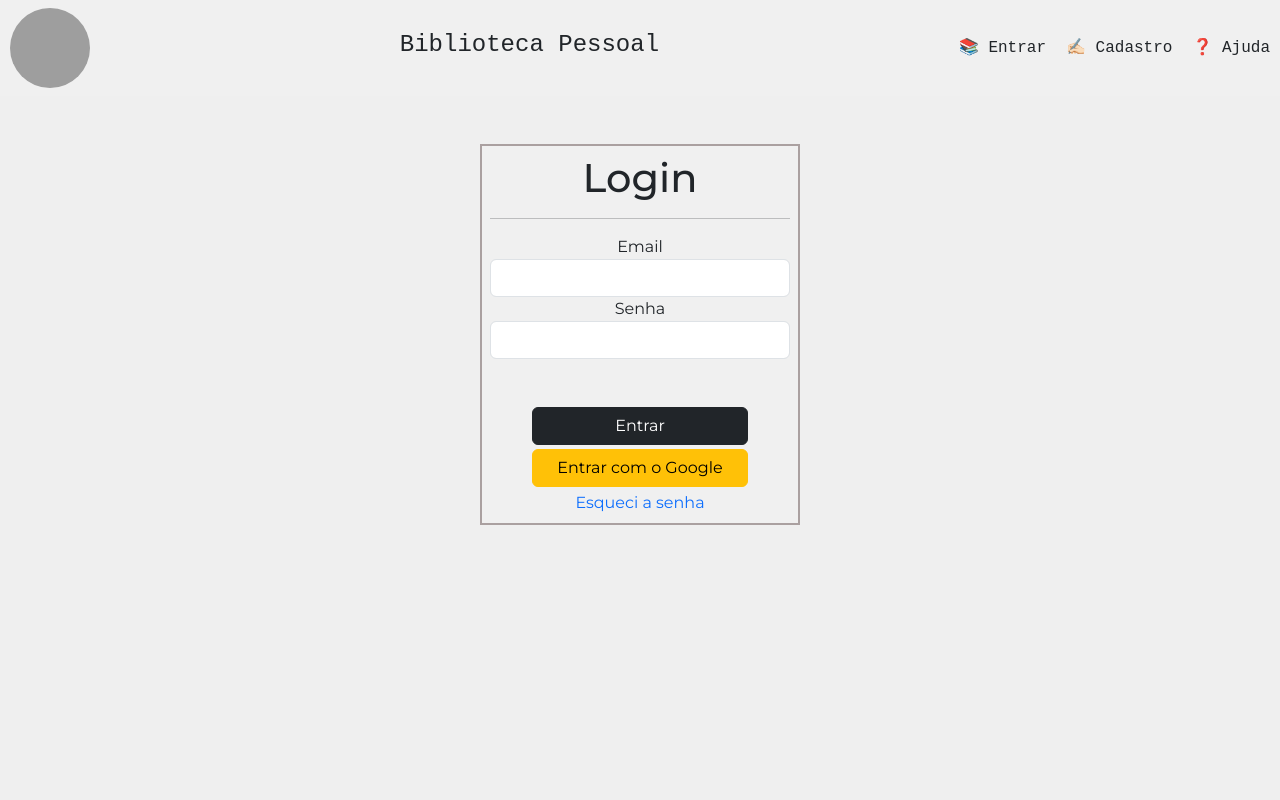
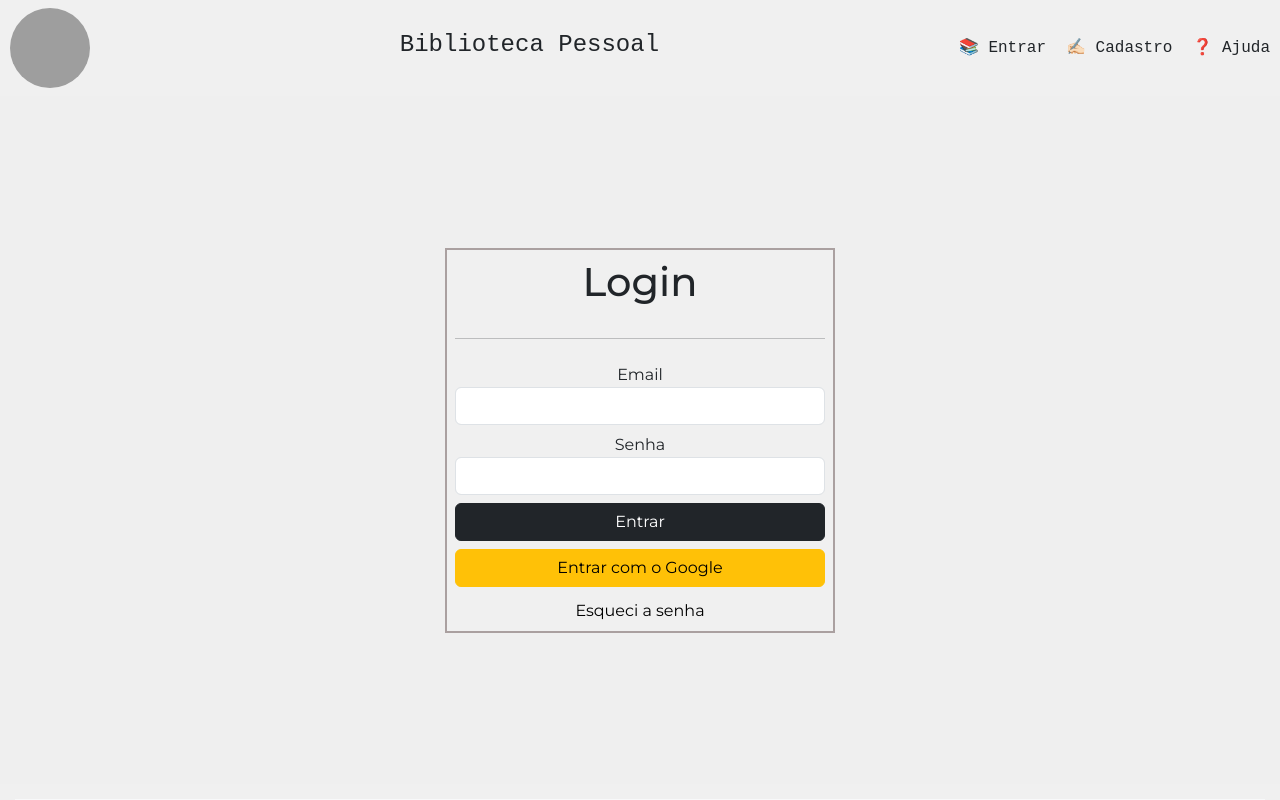
Before and after one commit to ingxrd/Semana6ProjetoFinal, a React (Vite) app in the folder projetosemana6/: page /login in a window 1280 px wide. Shown: the top 800 px of the page. Built offline with nearby package versions, Linux system fonts and the light colour scheme; no server answers; grey boxes are pictures that could not be loaded.

Commit message:
atualização css(login e cadastro)

```diff
--- a/projetosemana6/src/index.css
+++ b/projetosemana6/src/index.css
@@ -5,11 +5,9 @@
     width: 320px;
     margin: 16px auto;
 }
-
 .invalid {
     color: red;
 }
-
 * {
     margin: 0;
     padding: 0;
@@ -29,11 +27,6 @@ h1 {
     text-align: center;
 }
 
-
-main {
-    min-height: calc(100vh - 112px);
-}
-
 body{
     box-sizing: border-box;
     width: 100%;
@@ -42,7 +35,6 @@ body{
 form{
     font-family: MontSerrat;
 }
-
 /*Cadastro*/
 .main{
     min-height: calc(100vh - 112px);
@@ -54,14 +46,24 @@ form{
 .btn-area{
     width: 80%;
 }
+.f-area{
+    background-color: #efefef;
+    text-align: center;
+    width: 35%;
+    padding: 8px;
+    border: 2px solid rgb(170, 160, 160);
+}
 .form-area{
+    display: flex;
+    flex-direction: column;
+    text-align: center;
+    gap: 8px;
     background-color: #f0f0f0;
     border: 2px solid rgb(170, 160, 160);
     padding: 8px;
-    width: 25%;
+    width: 35%;
+}
 
-
-}
 .but{
     width: 50%;
 }
@@ -79,28 +81,18 @@ form{
 }
 .link-login{
     text-decoration: none;
+    color: black;
+    text-align: center;
 }
-.aval{
-    background-color: transparent;
-    border-color: transparent;
-
-}
-.naval{
-    background-color: transparent;
-    border-color: transparent;
-
+.link-login:hover{
+    letter-spacing: 1px;
 }
 .capa-livro{
     width: 180px;
 }
-.btnnn:hover{
-    background-color: transparent;
+.form-container{
+    display:flex;
+    justify-content: center;
+    flex-direction: column;
+    align-items: center;
 }
-.naval:hover{
-    background-color: transparent;
-    border-color:transparent;
-}
-.aval:hover{
-    background-color: transparent;
-    border-color: transparent;
-}
--- a/projetosemana6/src/pages/Cadastro.jsx
+++ b/projetosemana6/src/pages/Cadastro.jsx
@@ -28,7 +28,7 @@ function Cadastro() {
     return (
         <main className="main d-flex align-items-center" style={{ backgroundImage: `url(${fundo})`, minHeight: '100vh' }}>
             <Container className="form-container">
-                <Form className="form-area form-section" onSubmit={handleSubmit(cadastrar)}>
+                <Form className="form-section f-area" onSubmit={handleSubmit(cadastrar)}>
                     <h1 className="text-center">Cadastro</h1>
                     <hr />
                     <Form.Group className="mb-3">
--- a/projetosemana6/src/pages/Login.jsx
+++ b/projetosemana6/src/pages/Login.jsx
@@ -35,8 +35,9 @@ function Login() {
     }
 
     return (
-        <main>
-            <form className=" container mt-5 text-center form-area form-section" onSubmit={handleSubmit(entrar)}>
+        <main className="main d-flex align-items-center">
+            <Container className="form-container ">
+            <Form className=" form-area" onSubmit={handleSubmit(entrar)}>
                 <h1>Login</h1>
                 <hr />
                 <div>
@@ -51,6 +52,7 @@ function Login() {
                         <strong className="invalid">{errors.email.message}</strong>
                     )}
                 </div>
+
                 <div>
                     <label htmlFor="senha">Senha</label>
                     <input
@@ -67,13 +69,11 @@ function Login() {
                         <strong className="invalid">{errors.senha.message}</strong>
                     )}
                 </div >
-                <div className="container d-flex flex-column btn-area" fluid>
-                    <Button variant="dark" className="mt-5  " type="submit">
+                    <Button variant="dark"  type="submit">
                         Entrar
                     </Button>
                     <Button
                         variant="warning"
-                        className="mt-1 w-100"
                         type="button"
                         onClick={handleEntrarGoogle}>
 
@@ -81,10 +81,12 @@ function Login() {
                     </Button>
                     <a href="/login/esqueci" className="mt-1 link-login">Esqueci a senha</a>
 
-                </div>
-            </form>
+
+
+            </Form>
+            </Container>
         </main>
-    );
+    )
 }
 
 export default Login;
--- a/projetosemana6/src/pages/NovoLivro.jsx
+++ b/projetosemana6/src/pages/NovoLivro.jsx
@@ -10,8 +10,6 @@ import { novoLivro } from '../firebase/livros';
 function NovoLivro() {
   const [imgURL, setImgURL] = useState(null);
   const [progresspercent, setProgresspercent] = useState(0);
-
-
   const { register, handleSubmit, formState: { errors }, setValue } = useForm();
   const navigate = useNavigate();
 
@@ -43,8 +41,6 @@ function NovoLivro() {
       }
     );
   }
-
-
 
   return (
     <main className="d-flex text-center">
```
